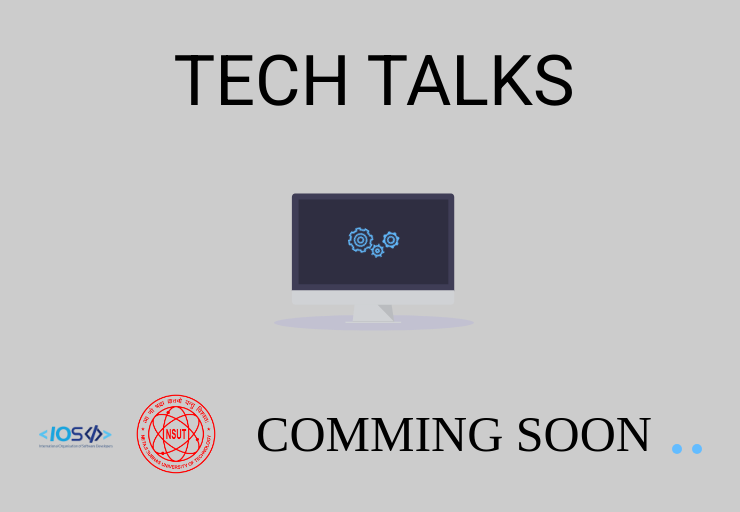
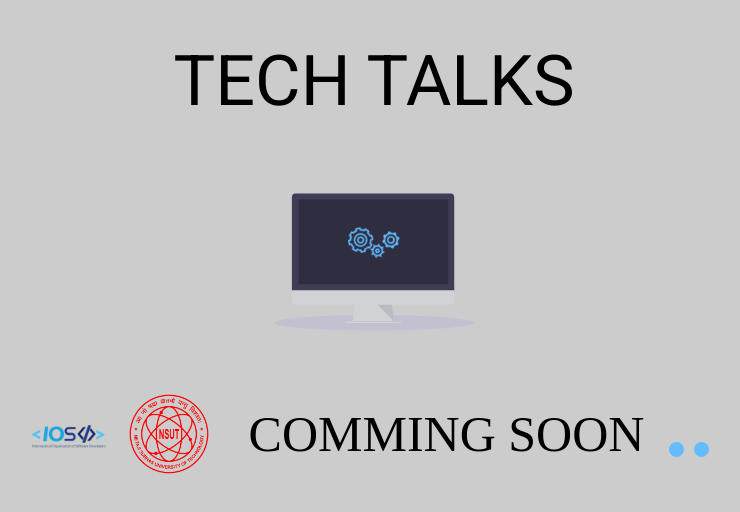
Before and after one commit to Abhishek-7139/comming-soon, a React (Create React App) app: page / in a window 1280 px wide. Shown: the top 512 px of the page, without its empty margins (266-1006 px from the left). Built offline with nearby package versions, Linux system fonts and the light colour scheme; a web font is replaced by a local one.

Commit message:
ship to production

```diff
--- a/src/App.css
+++ b/src/App.css
@@ -1,7 +1,3 @@
-.App {
-	background-color: rgba(204, 204, 204);
-}
-
 #hero {
 	font-size: 7rem;
 	font-family: 'Roboto', sans-serif;
@@ -112,8 +108,8 @@
 		display: block;
 		border-radius: 50%;
 		background-color: #63bcff;
-		height: 1rem;
-		width: 1rem;
+		height: 1.5rem;
+		width: 1.5rem;
 		margin-top: 3rem;
 		margin-right: 1rem;
 		animation: scaling 1s ease-in-out 0ms infinite;
--- a/src/index.css
+++ b/src/index.css
@@ -8,6 +8,7 @@
 
 body {
 	background-color: rgba(204, 204, 204);
+	min-height: 100vh;
 }
 
 @media only screen and (min-width: 400px) {
```
Also changed, not shown: package.json (+7 -5 lines), 1 other file (tests, documents, lock files or other folders).
